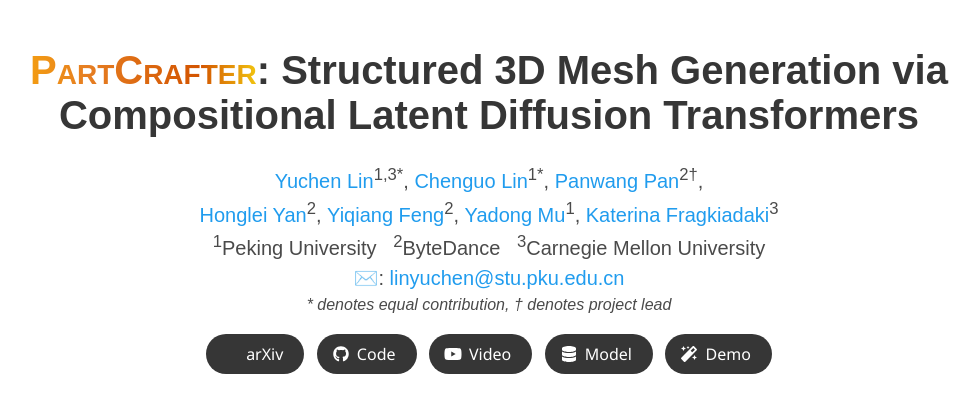
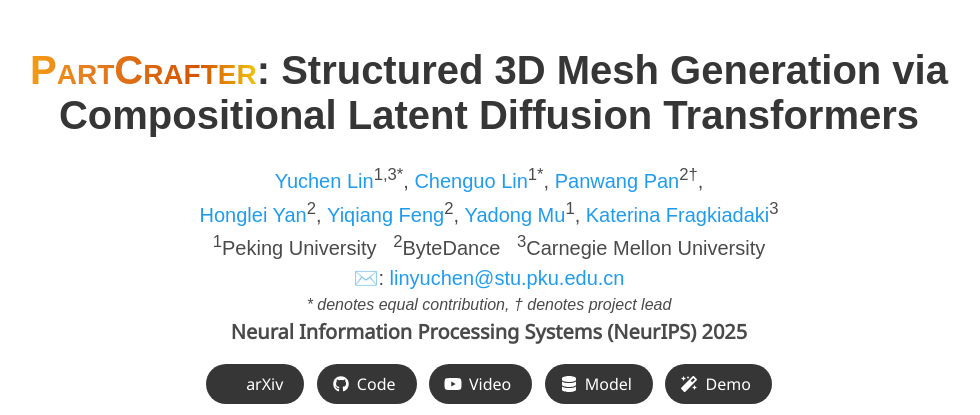
Before and after one commit to wgsxm/wgsxm.github.io, a Jekyll site: the page projects/partcrafter/index.html, which Jekyll copies as it is, in a window 1280 px wide and 900 px high, cut to the strip 0-415 px from the top of the window. Shown: the whole strip, without its empty margins (151-1131 px from the left). Built offline with Jekyll 4.4.1, drawn with Linux system fonts in a browser that asks for light colours; nearby versions of some CDN libraries; some web fonts are replaced; library files that are not in the unit come from our copies; a style sheet for code colours, icons or effects is not loaded.

Commit message:
update neurips

```diff
--- a/_layouts/default.html
+++ b/_layouts/default.html
@@ -76,6 +76,9 @@
             <td style="padding:2.5%;width:100%;vertical-align:middle">
               <h2>News</h2>
               <ul style="line-height: 1.8;">
+                <li>
+                  [2025/09] One paper is accepted by <b>NeurIPS</b> 2025.
+                </li>
                 <li>
                   [2025/07] One paper is accepted by <b>TPAMI</b> 2025.
                 </li>
--- a/projects/partcrafter/index.html
+++ b/projects/partcrafter/index.html
@@ -111,9 +111,9 @@
               <span class="author-block"><i>* denotes equal contribution, † denotes project lead</i></span>
             </div>
 
-            <!-- <div class="is-size-5 publication-info">
-              <b></b>
-            </div> -->
+            <div class="is-size-5 publication-info">
+              <b>Neural Information Processing Systems (NeurIPS) 2025</b>
+            </div>
 
             <!-- Links -->
             <div class="column has-text-centered">
```
Also changed, not shown: _posts/2025-06-05-partcrafter.md (+2 -2 lines).
